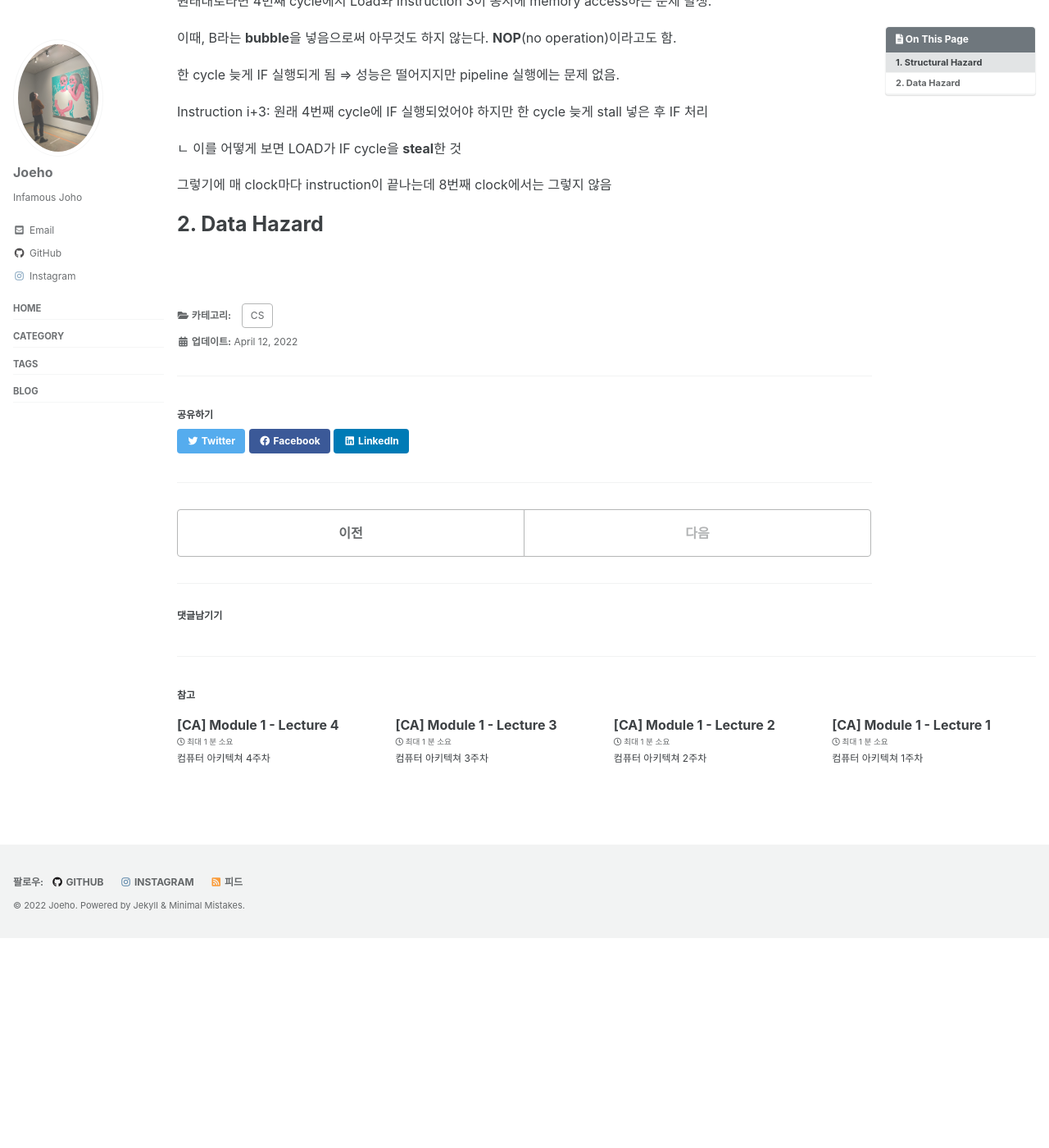
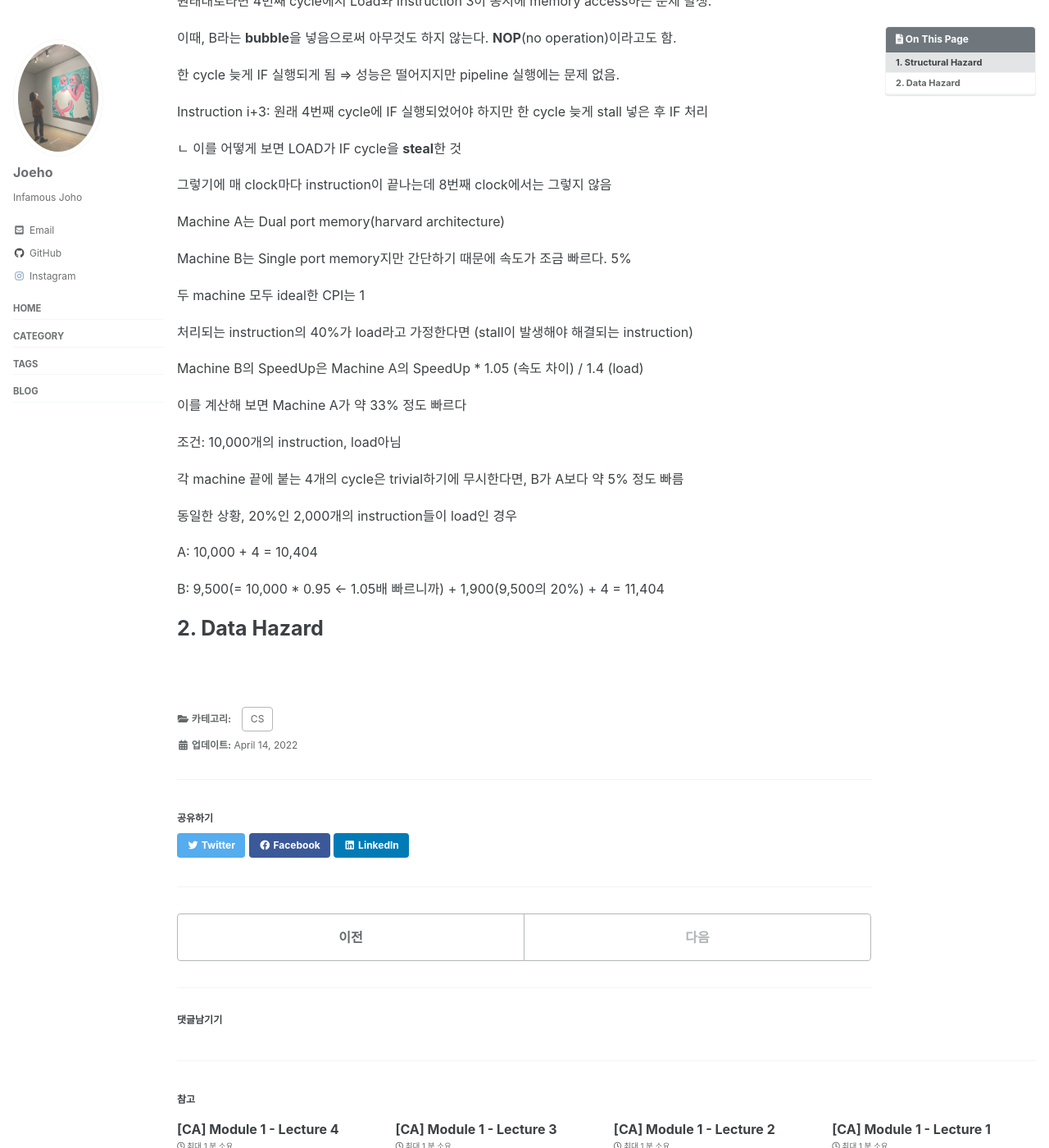
Before and after one commit to joeholee/joeholee.github.io, a Jekyll site: the page built from _posts/2022-03-31-ca-fifth.md, in a window 1280 px wide and 1400 px high, scrolled down 1453 px. Shown: the whole window at 82% size. Built offline with Jekyll 4.4.1, drawn with Linux system fonts in a browser that asks for light colours; cached includes are drawn as plain includes; some web fonts are replaced; comment, search, counter and statistics services are not loaded; before the commit the page ends 2597 px from its top, so only the background shows below that.

Commit message:
Update post

```diff
--- a/_posts/2022-03-31-ca-fifth.md
+++ b/_posts/2022-03-31-ca-fifth.md
@@ -13,7 +13,7 @@ toc: true
 toc_sticky: true
 
 date: 2022-03-31
-last_modified_at: 2022-04-12
+last_modified_at: 2022-04-14
 ---
 
 # 1. Structural Hazard
@@ -81,6 +81,28 @@ Instruction i+3: 원래 4번째 cycle에 IF 실행되었어야 하지만 한 cyc
 
 그렇기에 매 clock마다 instruction이 끝나는데 8번째 clock에서는 그렇지 않음
 
+Machine A는 Dual port memory(harvard architecture)
+
+Machine B는 Single port memory지만 간단하기 때문에 속도가 조금 빠르다. 5%
+
+두 machine 모두 ideal한 CPI는 1
+
+처리되는 instruction의 40%가 load라고 가정한다면 (stall이 발생해야 해결되는 instruction)
+
+Machine B의 SpeedUp은 Machine A의 SpeedUp * 1.05 (속도 차이) / 1.4 (load)
+
+이를 계산해 보면 Machine A가 약 33% 정도 빠르다
+
+조건: 10,000개의 instruction, load아님
+
+각 machine 끝에 붙는 4개의 cycle은 trivial하기에 무시한다면, B가 A보다 약 5% 정도 빠름
+
+동일한 상황, 20%인 2,000개의 instruction들이 load인 경우
+
+A: 10,000 + 4 = 10,404
+
+B: 9,500(= 10,000 * 0.95 ← 1.05배 빠르니까) + 1,900(9,500의 20%) + 4 = 11,404
+
 # 2. Data Hazard
 
 
```
